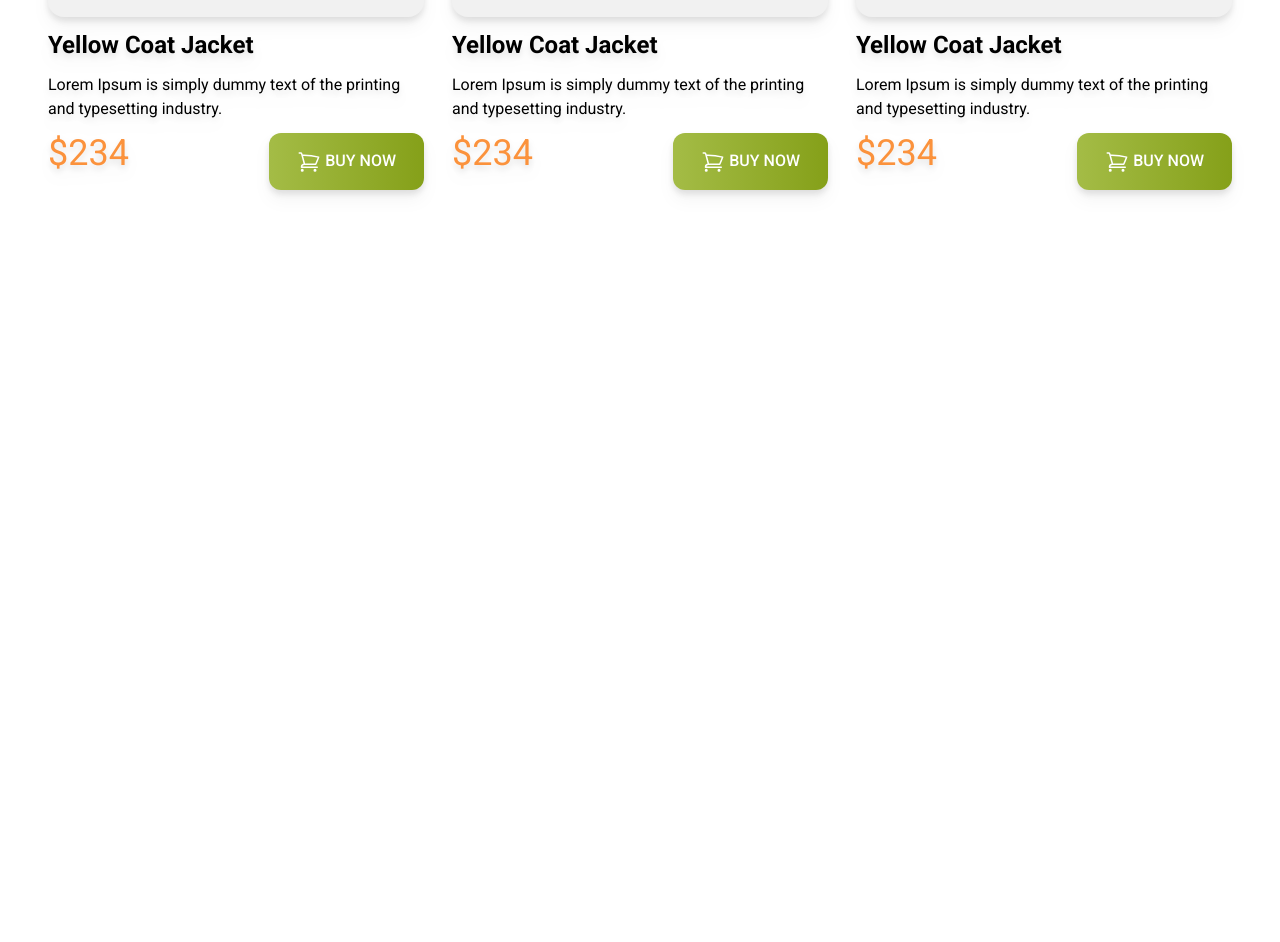
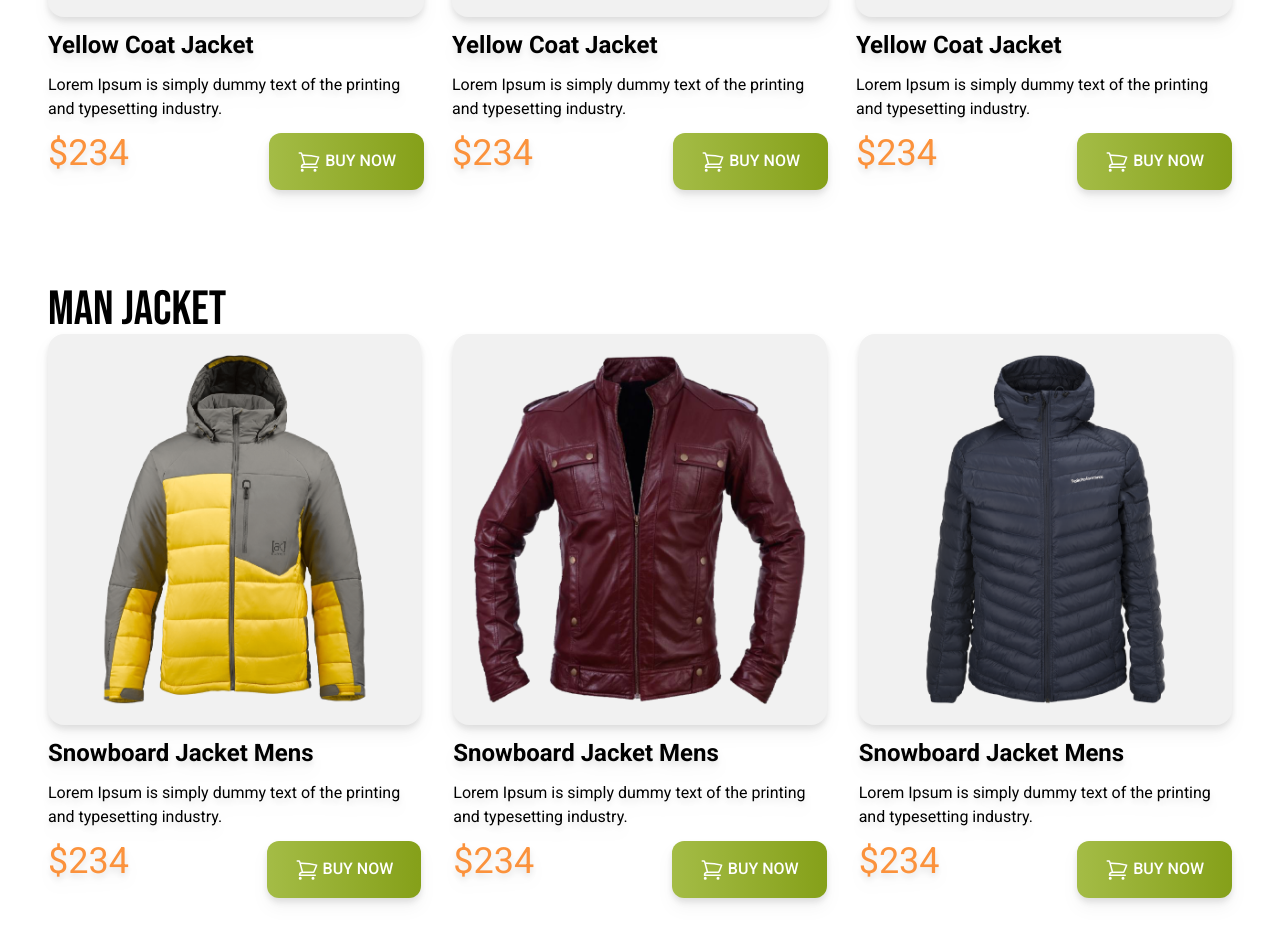
Before and after one commit to iamsreshthocoderz/pengunin-project, a plain HTML site: page index.html in a window 1280 px wide. Shown: the part 987-1929 px from the top of the page. Before the commit the page ends 1225 px from the top, so only its background shows below. Drawn offline with nearby package versions, Linux system fonts and the light colour scheme.

Commit message:
man jacket

```diff
--- a/index.html
+++ b/index.html
@@ -8,12 +8,14 @@
     <script src="https://cdn.tailwindcss.com"></script>
     <link rel="preconnect" href="https://fonts.googleapis.com">
     <link rel="preconnect" href="https://fonts.gstatic.com" crossorigin>
-    <link href="https://fonts.googleapis.com/css2?family=Bebas+Neue&family=Roboto:wght@400;500;700;900&display=swap" rel="stylesheet">
+    <link href="https://fonts.googleapis.com/css2?family=Bebas+Neue&family=Roboto:wght@400;500;700;900&display=swap"
+        rel="stylesheet">
     <style>
         .font-bebas {
             font-family: 'Bebas Neue', sans-serif;
         }
-        .font-roboto{
+
+        .font-roboto {
             font-family: 'Roboto', sans-serif;
         }
     </style>
@@ -125,6 +127,74 @@
                 </div>
             </div>
         </section>
+        <!-- man jacket -->
+        <section class="p-12">
+            <h3 class="text-5xl font-bebas">Man Jacket</h3>
+            <!-- jacket container -->
+            <div class=" grid grid-cols-1 md:grid-cols-2 lg:grid-cols-3 gap-8 font-roboto ">
+                <!-- jacekt 4 -->
+                <div class="space-y-3 drop-shadow-lg">
+                <div class="bg-[#F1F1F1] p-5 rounded-2xl">
+                    <img src="./images/jacket-4.png" alt="">
+                </div>
+                <h4 class="text-2xl font-bold">Snowboard Jacket Mens</h4>
+                <p>Lorem Ipsum is simply dummy text of the
+                    printing and typesetting industry.</p>
+                <div class="flex justify-between">
+                    <h4 class="text-4xl font-block text-orange-400">$234</h4>
+                    <button
+                        class="py-4 px-7 bg-gradient-to-r from-[#A4BC46] to-[#85A019] rounded-xl uppercase text-white font-medium ">
+                        <svg xmlns="http://www.w3.org/2000/svg" fill="none" viewBox="0 0 24 24" stroke-width="1.5"
+                            stroke="currentColor" class="w-6 h-6 inline">
+                            <path stroke-linecap="round" stroke-linejoin="round"
+                                d="M2.25 3h1.386c.51 0 .955.343 1.087.835l.383 1.437M7.5 14.25a3 3 0 00-3 3h15.75m-12.75-3h11.218c1.121-2.3 2.1-4.684 2.924-7.138a60.114 60.114 0 00-16.536-1.84M7.5 14.25L5.106 5.272M6 20.25a.75.75 0 11-1.5 0 .75.75 0 011.5 0zm12.75 0a.75.75 0 11-1.5 0 .75.75 0 011.5 0z" />
+                        </svg>
+                        BUY NOW</button>
+                    </div>
+                        </div>
+                <!-- jacekt 5 -->
+                <div class="space-y-3 drop-shadow-lg">
+                <div class="bg-[#F1F1F1] p-5 rounded-2xl">
+                    <img src="./images/jacket-5.png" alt="">
+                </div>
+                <h4 class="text-2xl font-bold">Snowboard Jacket Mens</h4>
+                <p>Lorem Ipsum is simply dummy text of the
+                    printing and typesetting industry.</p>
+                <div class="flex justify-between">
+                    <h4 class="text-4xl font-block text-orange-400">$234</h4>
+                    <button
+                        class="py-4 px-7 bg-gradient-to-r from-[#A4BC46] to-[#85A019] rounded-xl uppercase text-white font-medium ">
+                        <svg xmlns="http://www.w3.org/2000/svg" fill="none" viewBox="0 0 24 24" stroke-width="1.5"
+                            stroke="currentColor" class="w-6 h-6 inline">
+                            <path stroke-linecap="round" stroke-linejoin="round"
+                                d="M2.25 3h1.386c.51 0 .955.343 1.087.835l.383 1.437M7.5 14.25a3 3 0 00-3 3h15.75m-12.75-3h11.218c1.121-2.3 2.1-4.684 2.924-7.138a60.114 60.114 0 00-16.536-1.84M7.5 14.25L5.106 5.272M6 20.25a.75.75 0 11-1.5 0 .75.75 0 011.5 0zm12.75 0a.75.75 0 11-1.5 0 .75.75 0 011.5 0z" />
+                        </svg>
+                        BUY NOW</button>
+                    </div>
+                        </div>
+                <!-- jacekt 6 -->
+                <div class="space-y-3 drop-shadow-lg">
+                <div class="bg-[#F1F1F1] p-5 rounded-2xl">
+                    <img src="./images/jacket-6.png" alt="">
+                </div>
+                <h4 class="text-2xl font-bold">Snowboard Jacket Mens</h4>
+                <p>Lorem Ipsum is simply dummy text of the
+                    printing and typesetting industry.</p>
+                <div class="flex justify-between">
+                    <h4 class="text-4xl font-block text-orange-400">$234</h4>
+                    <button
+                        class="py-4 px-7 bg-gradient-to-r from-[#A4BC46] to-[#85A019] rounded-xl uppercase text-white font-medium ">
+                        <svg xmlns="http://www.w3.org/2000/svg" fill="none" viewBox="0 0 24 24" stroke-width="1.5"
+                            stroke="currentColor" class="w-6 h-6 inline">
+                            <path stroke-linecap="round" stroke-linejoin="round"
+                                d="M2.25 3h1.386c.51 0 .955.343 1.087.835l.383 1.437M7.5 14.25a3 3 0 00-3 3h15.75m-12.75-3h11.218c1.121-2.3 2.1-4.684 2.924-7.138a60.114 60.114 0 00-16.536-1.84M7.5 14.25L5.106 5.272M6 20.25a.75.75 0 11-1.5 0 .75.75 0 011.5 0zm12.75 0a.75.75 0 11-1.5 0 .75.75 0 011.5 0z" />
+                        </svg>
+                        BUY NOW</button>
+                    </div>
+                        </div>
+                </div>
+            </div>
+        </section>
     </main>
     <footer>
 
```
Lines whose indentation alone changed are shown as unchanged.
